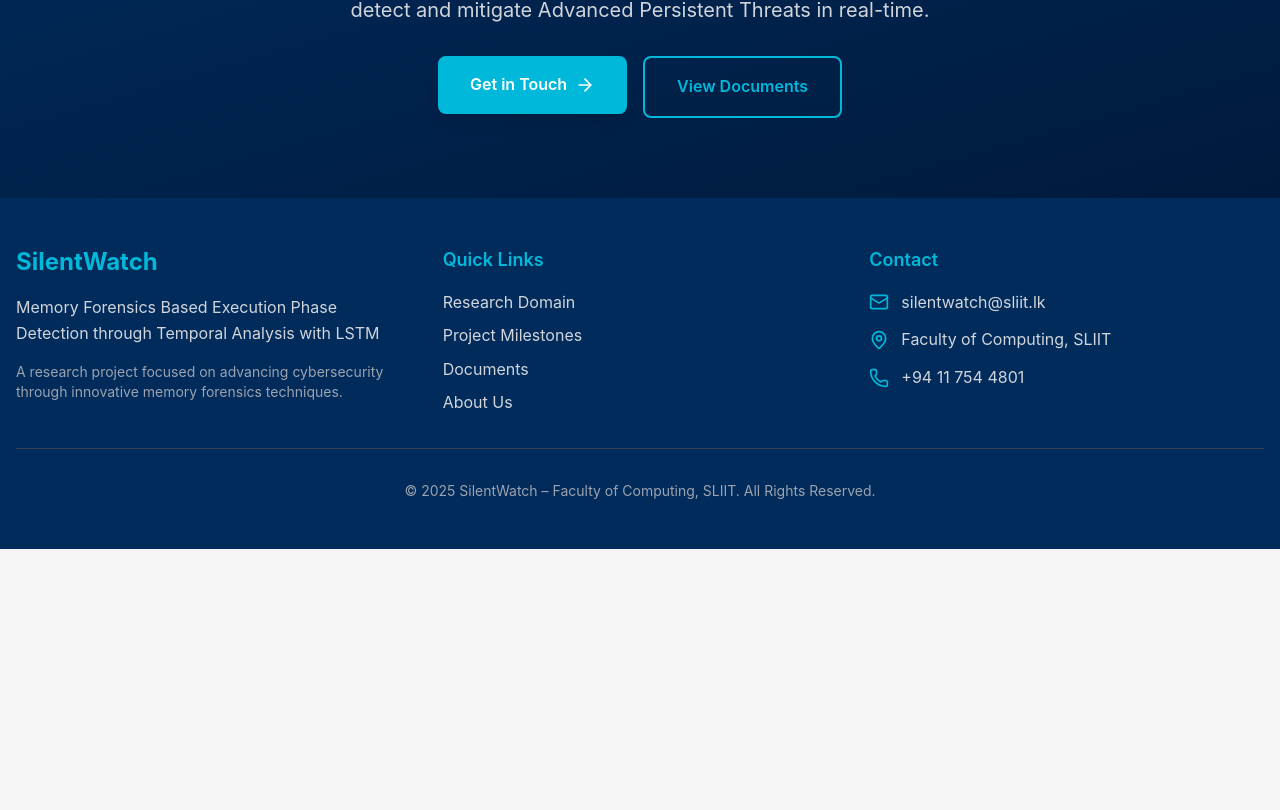
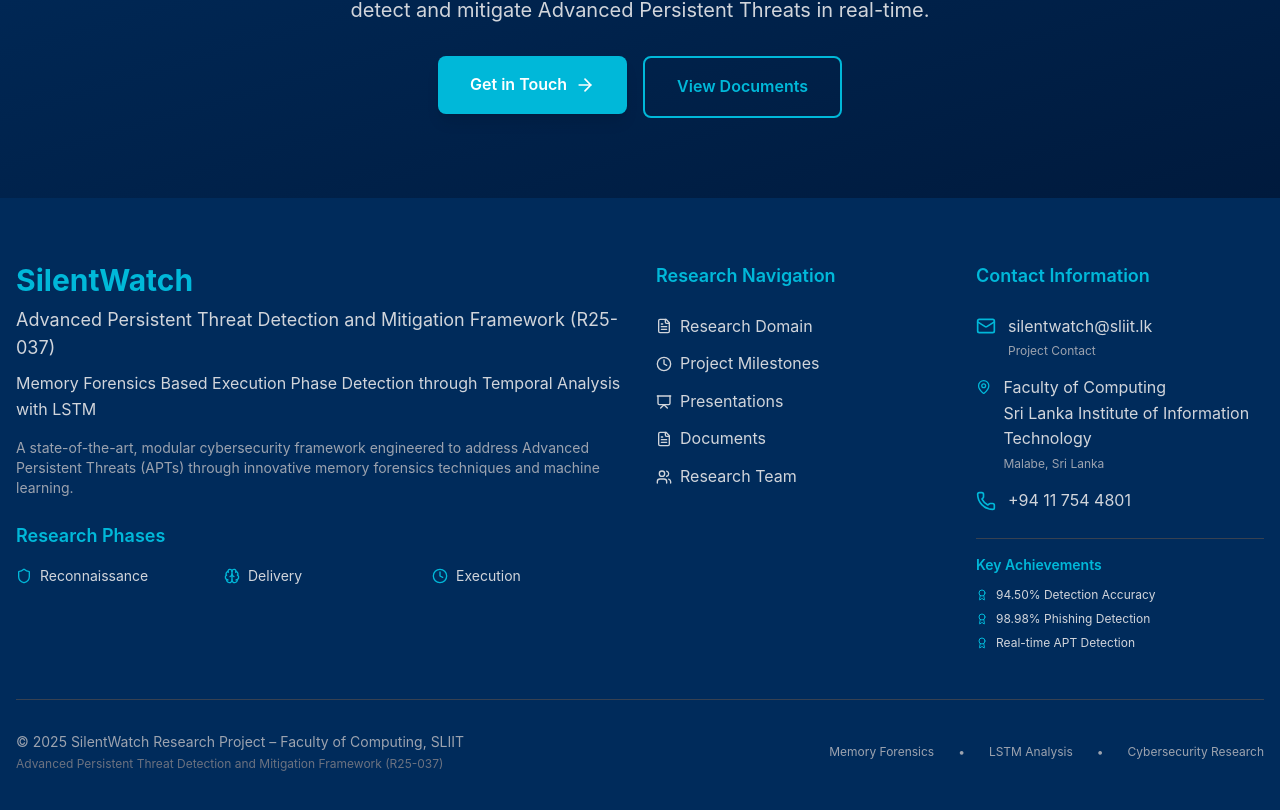
Before and after one commit to Dulitha99/Research-Website, a Next.js app: page / in a window 1280 px wide. Shown: the part 3303-4113 px from the top of the page. Before the commit the page ends 3852 px from the top, so only its background shows below. Built offline with nearby package versions, Linux system fonts and the light colour scheme.

Commit message:
Revamp Footer component: enhance layout and content with new sections for Research Phases and Key Achievements, update project description, and improve navigation links with icons. Adjust styling for better visual hierarchy and user experience.

```diff
--- a/src/components/Footer.tsx
+++ b/src/components/Footer.tsx
@@ -1,28 +1,53 @@
 'use client';
 
 import { motion } from 'framer-motion';
-import { Mail, MapPin, Phone } from 'lucide-react';
+import { Mail, MapPin, Phone, Shield, Brain, Clock, Users, Award, FileText, Presentation, ExternalLink } from 'lucide-react';
+import Link from 'next/link';
 
 const Footer = () => {
   return (
     <footer className="bg-[#002B5B] text-white">
-      <div className="container mx-auto px-4 py-12">
-        <div className="grid grid-cols-1 md:grid-cols-3 gap-8">
+      <div className="container mx-auto px-4 py-16">
+        <div className="grid grid-cols-1 lg:grid-cols-4 md:grid-cols-2 gap-8">
           {/* Project Info */}
           <motion.div
             initial={{ opacity: 0, y: 20 }}
             whileInView={{ opacity: 1, y: 0 }}
             transition={{ duration: 0.6 }}
             viewport={{ once: true }}
-            className="space-y-4"
+            className="lg:col-span-2 space-y-6"
           >
-            <h3 className="text-2xl font-bold text-[#00B8D9]">SilentWatch</h3>
-            <p className="text-gray-300 leading-relaxed">
+            <div>
+              <h3 className="text-3xl font-bold text-[#00B8D9] mb-2">SilentWatch</h3>
+              <p className="text-lg text-gray-300 mb-2">
+                Advanced Persistent Threat Detection and Mitigation Framework (R25-037)
+              </p>
+              <p className="text-gray-300 leading-relaxed mb-4">
                 Memory Forensics Based Execution Phase Detection through Temporal Analysis with LSTM
               </p>
               <p className="text-sm text-gray-400">
-              A research project focused on advancing cybersecurity through innovative memory forensics techniques.
+                A state-of-the-art, modular cybersecurity framework engineered to address Advanced Persistent Threats (APTs) through innovative memory forensics techniques and machine learning.
               </p>
+            </div>
+
+            {/* Research Phases */}
+            <div className="space-y-4">
+              <h4 className="text-lg font-semibold text-[#00B8D9]">Research Phases</h4>
+              <div className="grid grid-cols-1 sm:grid-cols-3 gap-4">
+                <div className="flex items-center space-x-2">
+                  <Shield className="w-4 h-4 text-[#00B8D9]" />
+                  <span className="text-sm text-gray-300">Reconnaissance</span>
+                </div>
+                <div className="flex items-center space-x-2">
+                  <Brain className="w-4 h-4 text-[#00B8D9]" />
+                  <span className="text-sm text-gray-300">Delivery</span>
+                </div>
+                <div className="flex items-center space-x-2">
+                  <Clock className="w-4 h-4 text-[#00B8D9]" />
+                  <span className="text-sm text-gray-300">Execution</span>
+                </div>
+              </div>
+            </div>
           </motion.div>
 
           {/* Quick Links */}
@@ -31,55 +56,90 @@
             whileInView={{ opacity: 1, y: 0 }}
             transition={{ duration: 0.6, delay: 0.2 }}
             viewport={{ once: true }}
-            className="space-y-4"
+            className="space-y-6"
           >
-            <h4 className="text-lg font-semibold text-[#00B8D9]">Quick Links</h4>
-            <div className="space-y-2">
-              <a href="/domain" className="block text-gray-300 hover:text-[#00B8D9] transition-colors duration-200">
-                Research Domain
-              </a>
-              <a href="/milestones" className="block text-gray-300 hover:text-[#00B8D9] transition-colors duration-200">
-                Project Milestones
-              </a>
-              <a href="/documents" className="block text-gray-300 hover:text-[#00B8D9] transition-colors duration-200">
-                Documents
-              </a>
-              <a href="/about" className="block text-gray-300 hover:text-[#00B8D9] transition-colors duration-200">
-                About Us
-              </a>
+            <h4 className="text-lg font-semibold text-[#00B8D9]">Research Navigation</h4>
+            <div className="space-y-3">
+              <Link href="/domain" className="flex items-center text-gray-300 hover:text-[#00B8D9] transition-colors duration-200 group">
+                <FileText className="w-4 h-4 mr-2" />
+                <span>Research Domain</span>
+                <ExternalLink className="w-3 h-3 ml-1 opacity-0 group-hover:opacity-100 transition-opacity" />
+              </Link>
+              <Link href="/milestones" className="flex items-center text-gray-300 hover:text-[#00B8D9] transition-colors duration-200 group">
+                <Clock className="w-4 h-4 mr-2" />
+                <span>Project Milestones</span>
+                <ExternalLink className="w-3 h-3 ml-1 opacity-0 group-hover:opacity-100 transition-opacity" />
+              </Link>
+              <Link href="/presentations" className="flex items-center text-gray-300 hover:text-[#00B8D9] transition-colors duration-200 group">
+                <Presentation className="w-4 h-4 mr-2" />
+                <span>Presentations</span>
+                <ExternalLink className="w-3 h-3 ml-1 opacity-0 group-hover:opacity-100 transition-opacity" />
+              </Link>
+              <Link href="/documents" className="flex items-center text-gray-300 hover:text-[#00B8D9] transition-colors duration-200 group">
+                <FileText className="w-4 h-4 mr-2" />
+                <span>Documents</span>
+                <ExternalLink className="w-3 h-3 ml-1 opacity-0 group-hover:opacity-100 transition-opacity" />
+              </Link>
+              <Link href="/about" className="flex items-center text-gray-300 hover:text-[#00B8D9] transition-colors duration-200 group">
+                <Users className="w-4 h-4 mr-2" />
+                <span>Research Team</span>
+                <ExternalLink className="w-3 h-3 ml-1 opacity-0 group-hover:opacity-100 transition-opacity" />
+              </Link>
             </div>
           </motion.div>
 
-          {/* Contact Info */}
+          {/* Contact & Institution */}
           <motion.div
             initial={{ opacity: 0, y: 20 }}
             whileInView={{ opacity: 1, y: 0 }}
             transition={{ duration: 0.6, delay: 0.4 }}
             viewport={{ once: true }}
-            className="space-y-4"
+            className="space-y-6"
           >
-            <h4 className="text-lg font-semibold text-[#00B8D9]">Contact</h4>
-            <div className="space-y-3">
-              <div className="flex items-center space-x-3">
-                <Mail className="w-5 h-5 text-[#00B8D9]" />
+            <h4 className="text-lg font-semibold text-[#00B8D9]">Contact Information</h4>
+            <div className="space-y-4">
+              <div className="flex items-start space-x-3">
+                <Mail className="w-5 h-5 text-[#00B8D9] mt-0.5" />
+                <div>
                   <a
                     href="mailto:silentwatch@sliit.lk"
-                  className="text-gray-300 hover:text-[#00B8D9] transition-colors duration-200"
+                    className="text-gray-300 hover:text-[#00B8D9] transition-colors duration-200 block"
                   >
                     silentwatch@sliit.lk
                   </a>
+                  <p className="text-xs text-gray-400 mt-1">Project Contact</p>
                 </div>
-              <div className="flex items-center space-x-3">
-                <MapPin className="w-5 h-5 text-[#00B8D9]" />
-                <span className="text-gray-300">
-                  Faculty of Computing, SLIIT
-                </span>
+              </div>
+              <div className="flex items-start space-x-3">
+                <MapPin className="w-5 h-5 text-[#00B8D9] mt-0.5" />
+                <div>
+                  <span className="text-gray-300 block">Faculty of Computing</span>
+                  <span className="text-gray-300 block">Sri Lanka Institute of Information Technology</span>
+                  <p className="text-xs text-gray-400 mt-1">Malabe, Sri Lanka</p>
+                </div>
               </div>
               <div className="flex items-center space-x-3">
                 <Phone className="w-5 h-5 text-[#00B8D9]" />
-                <span className="text-gray-300">
-                  +94 11 754 4801
-                </span>
+                <span className="text-gray-300">+94 11 754 4801</span>
+              </div>
+            </div>
+
+            {/* Key Achievements */}
+            <div className="pt-4 border-t border-gray-700">
+              <h5 className="text-sm font-semibold text-[#00B8D9] mb-3">Key Achievements</h5>
+              <div className="space-y-2">
+                <div className="flex items-center space-x-2">
+                  <Award className="w-3 h-3 text-[#00B8D9]" />
+                  <span className="text-xs text-gray-300">94.50% Detection Accuracy</span>
+                </div>
+                <div className="flex items-center space-x-2">
+                  <Award className="w-3 h-3 text-[#00B8D9]" />
+                  <span className="text-xs text-gray-300">98.98% Phishing Detection</span>
+                </div>
+                <div className="flex items-center space-x-2">
+                  <Award className="w-3 h-3 text-[#00B8D9]" />
+                  <span className="text-xs text-gray-300">Real-time APT Detection</span>
+                </div>
               </div>
             </div>
           </motion.div>
@@ -91,11 +151,25 @@
           whileInView={{ opacity: 1 }}
           transition={{ duration: 0.6, delay: 0.6 }}
           viewport={{ once: true }}
-          className="border-t border-gray-700 mt-8 pt-8 text-center"
+          className="border-t border-gray-700 mt-12 pt-8"
         >
+          <div className="flex flex-col md:flex-row justify-between items-center space-y-4 md:space-y-0">
+            <div className="text-center md:text-left">
               <p className="text-gray-400 text-sm">
-            © 2025 SilentWatch – Faculty of Computing, SLIIT. All Rights Reserved.
+                © 2025 SilentWatch Research Project – Faculty of Computing, SLIIT
               </p>
+              <p className="text-gray-500 text-xs mt-1">
+                Advanced Persistent Threat Detection and Mitigation Framework (R25-037)
+              </p>
+            </div>
+            <div className="flex items-center space-x-6 text-xs text-gray-400">
+              <span>Memory Forensics</span>
+              <span>•</span>
+              <span>LSTM Analysis</span>
+              <span>•</span>
+              <span>Cybersecurity Research</span>
+            </div>
+          </div>
         </motion.div>
       </div>
     </footer>
```
Lines whose indentation alone changed are shown as unchanged.
